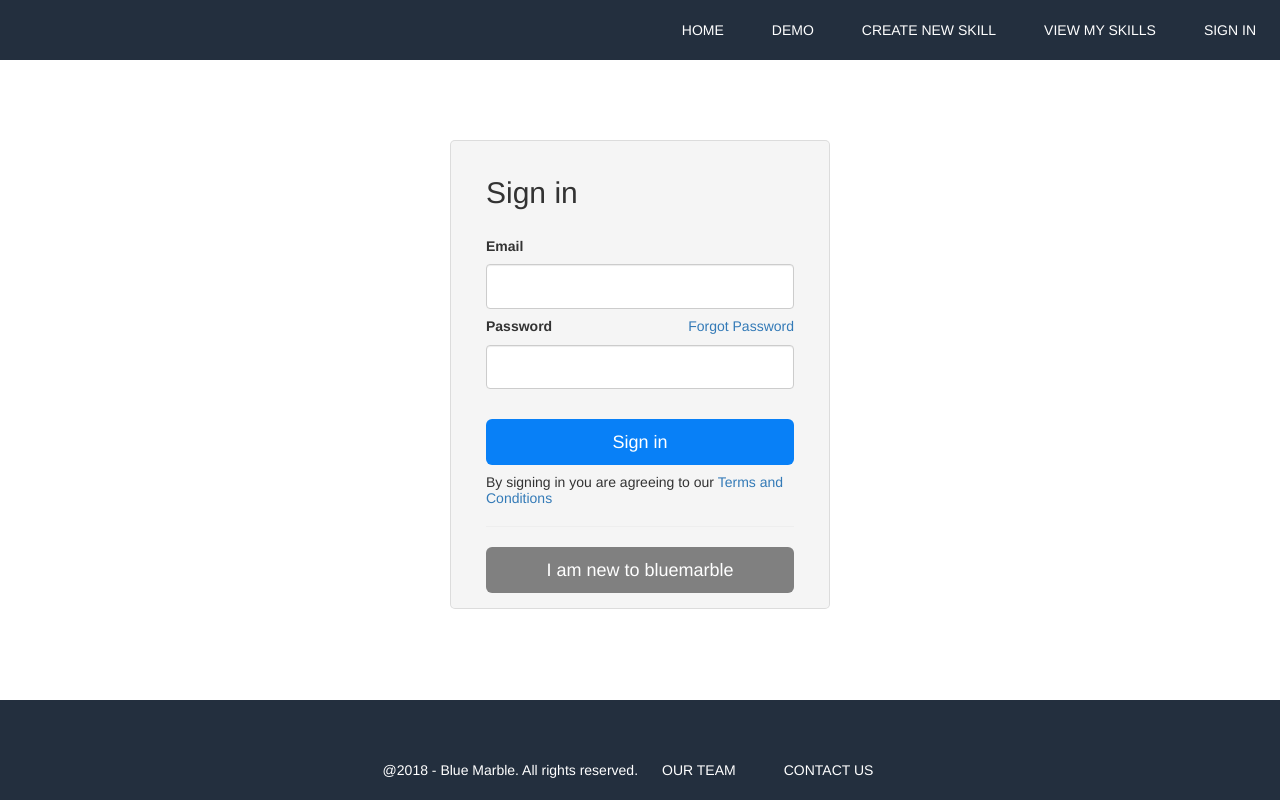
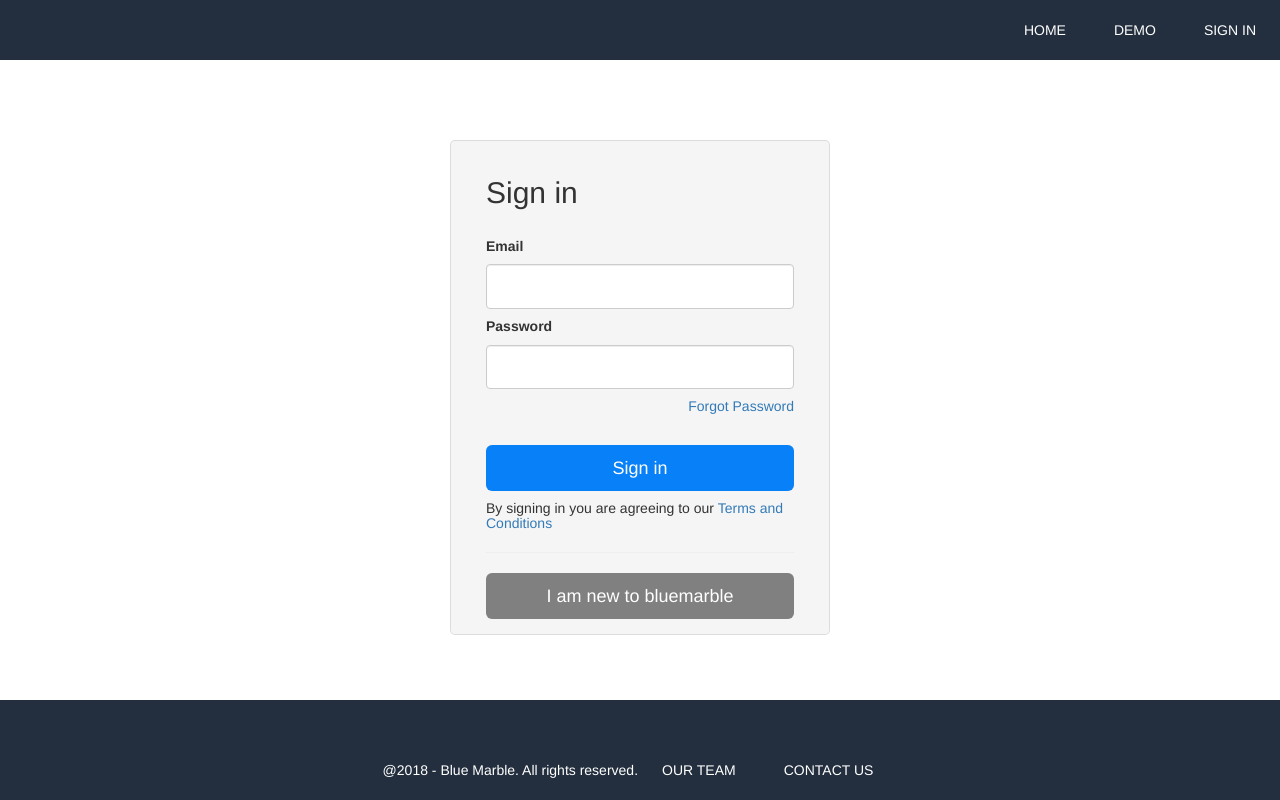
Before and after one commit to KathLevi/SE_Website, a React (Create React App) app: page /signin in a window 1280 px wide. Built offline with nearby package versions, Linux system fonts and the light colour scheme.

Commit message:
moved forgot password

```diff
--- a/src/App.css
+++ b/src/App.css
@@ -168,16 +168,13 @@ h3 {
   border: 1px solid rgba(0, 0, 0, 0.1);
   border-radius: 5px;
 }
-.signin-password {
-  margin-bottom: 30px;
-}
 .lbl {
   font-weight: bold;
 }
-.lbl a {
-  font-weight: normal;
+.forgotPass a {
   cursor: pointer;
   float: right;
+  margin-bottom: 30px;
 }
 .form-signin-heading {
   margin-bottom: 30px;
--- a/src/components/navigation.js
+++ b/src/components/navigation.js
@@ -6,6 +6,8 @@ const signOut = props => {
   window.localStorage.removeItem("userId");
   props.history.push("/");
 };
+
+
 
 const Navigation = props => (
   <nav className="menu">
@@ -21,17 +23,6 @@ const Navigation = props => (
         </NavLink>
       </li>
 
-      <li className="menuListElement">
-        <NavLink exact activeClassName="current" to="/create-skill">
-          CREATE NEW SKILL
-        </NavLink>
-      </li>
-      <li className="menuListElement">
-        <NavLink exact activeClassName="current" to="/view-skills">
-          VIEW MY SKILLS
-        </NavLink>
-      </li>
-
       <li className="menuListElement dropdwn">
         {window.localStorage.userId ? (
           <div>
@@ -41,12 +32,18 @@ const Navigation = props => (
               activeClassName="current"
               to="/profile"
             >
-              PROFILE
+            PROFILE
             </NavLink>
+
             <div className="dropdown-content text-left">
-              <NavLink exact activeClassName="current" to="/profile">
-                MY PROFILE
+              <NavLink exact activeClassName="current" to="/create-skill">
+                CREATE NEW SKILL
               </NavLink>
+
+              <NavLink exact activeClassName="current" to="/view-skills">
+                VIEW MY SKILLS
+              </NavLink>
+
               <NavLink
                 activeClassName="current"
                 onClick={() => {
--- a/src/components/profile.js
+++ b/src/components/profile.js
@@ -1,10 +1,23 @@
 import React from "react";
 import { PageHeader } from "react-bootstrap";
 
-const Profile = () => (
-  <div className="container">
-    <PageHeader>My Profile</PageHeader>
-  </div>
-);
+
+class Profile extends React.Component {
+  constructor() {
+    super();
+    this.state = {
+      userName : window.localStorage.getItem("userId")
+    };
+  }
+
+  render() {
+    return (
+      <div className="container">
+        <PageHeader>Hello, {this.state.userName}</PageHeader>
+      </div>
+
+    );
+  }
+}
 
 export default Profile;
--- a/src/components/signIn.js
+++ b/src/components/signIn.js
@@ -32,7 +32,7 @@ class SignIn extends React.Component {
         console.log("Login response: ", resp);
         if (resp.data.status === "SUCCESS") {
           window.localStorage.setItem("userId", resp.data.userId);
-          this.props.history.push("/");
+          this.props.history.push("/profile");
         }
       })
       .catch(error => {
@@ -53,7 +53,7 @@ class SignIn extends React.Component {
             onChange={this.handleInputChange}
           />
           <h5 className="lbl">
-            Password <a href="#!forgotPass">Forgot Password</a>
+            Password
           </h5>
 
           <input
@@ -62,6 +62,9 @@ class SignIn extends React.Component {
             name="password"
             onChange={this.handleInputChange}
           />
+
+          <h5 className="forgotPass"><a href="#!forgotPass">Forgot Password</a></h5>
+
           <button className="btn btn-lg btn-block mainBtn" type="submit">
             Sign in
           </button>
```
